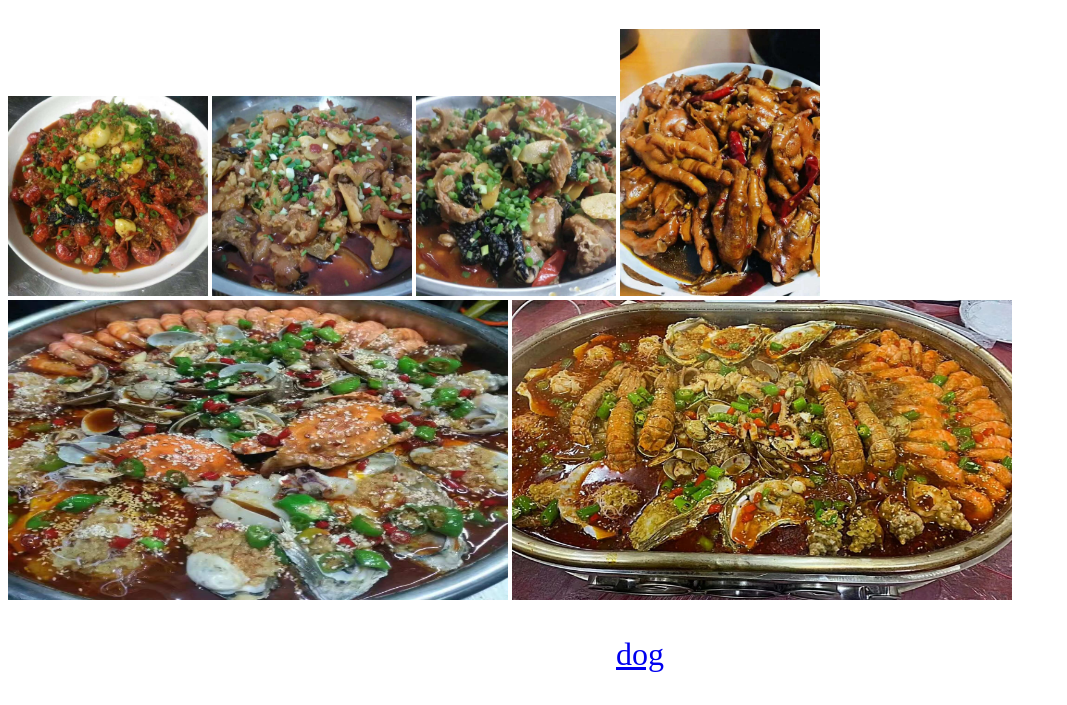
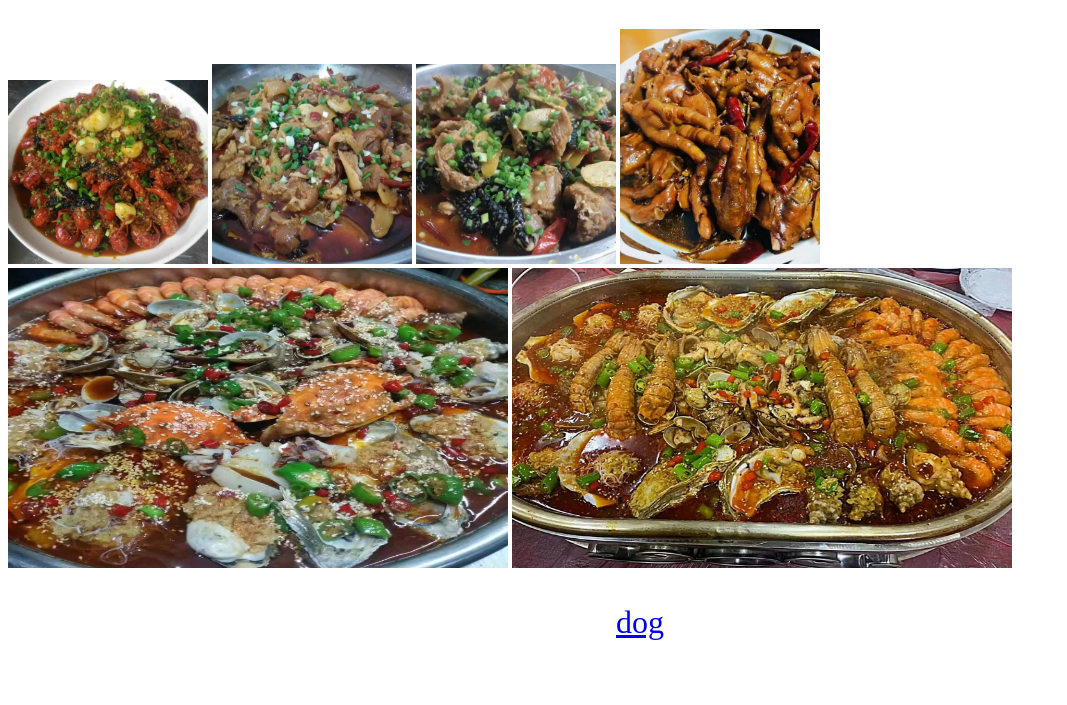
Before and after one commit to Wangzhentan/wangzhentan.github.io, a plain HTML site: page index.html in a window 1280 px wide. Shown: the part 141-846 px from the top of the page, without its empty margins (0-1067 px from the left). After the commit the page ends 814 px from the top, so only its background shows below. Drawn offline with Linux system fonts and the light colour scheme.

Commit message:
Update index.html

```diff
--- a/index.html
+++ b/index.html
@@ -15,10 +15,10 @@
     <p style="font-size: xx-large;color: red;text-align: center">
       This is my favorite food
     </p>
-    <img width="200px" src="1.jpg" alt="Delicious Food" />
+    <img width="200px" src="11.jpeg" alt="Delicious Food" />
     <img width="200px" src="5.jpg" alt="Delicious Food" />
     <img width="200px" src="3.jpg" alt="Delicious Food" />
-    <img width="200px" src="2.jpg" alt="Delicious Food" />
+    <img width="200px" src="22.jpeg" alt="Delicious Food" />
     <img height="300" width="500px" src="4.jpg" alt="Delicious Food" />
     <img height="300" width="500px" src="1579849257114.jpeg" alt="Delicious Food" />
 
```
